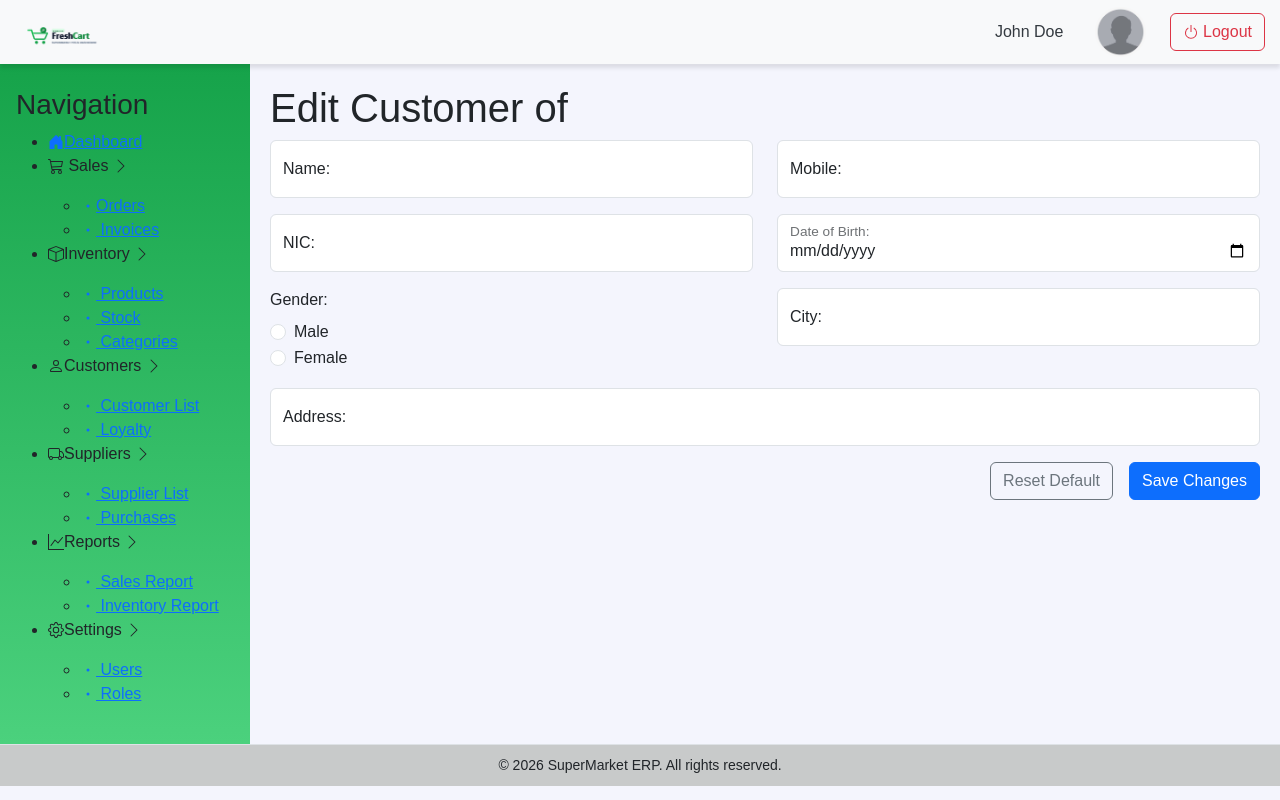
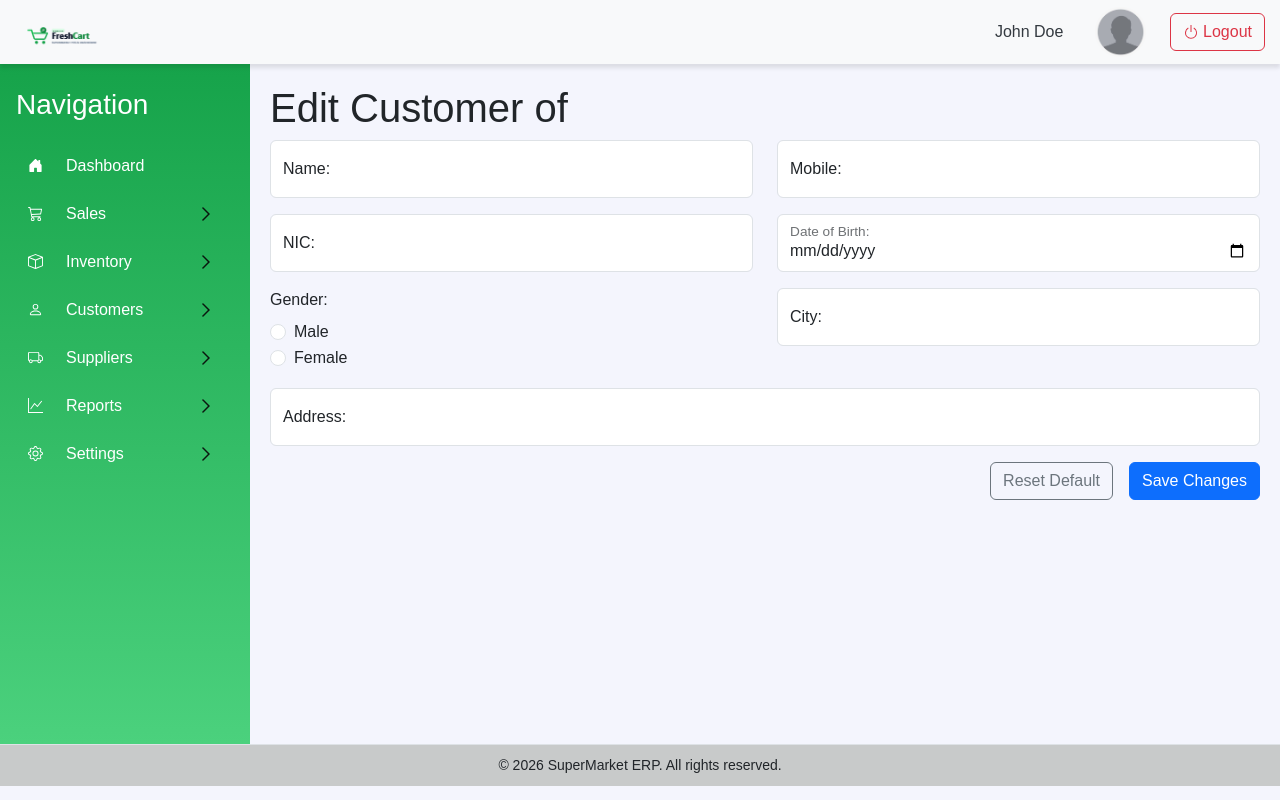
Before and after one commit to isharaudayamali/FreshCartGrocery, a React (Vite) app: page /customers/1/edit in a window 1280 px wide. Built offline with nearby package versions, Linux system fonts and the light colour scheme; no server answers; sample sign-in values are in the browser's storage.

Commit message:
refactor: enhance MainWindowSideBar component with improved submenu toggle functionality and styling

```diff
--- a/src/components/widgets/side-bar/MainWindowSideBar.scss
+++ b/src/components/widgets/side-bar/MainWindowSideBar.scss
@@ -18,6 +18,7 @@
   &::-webkit-scrollbar {
     width: 6px;
   }
+
   &::-webkit-scrollbar-thumb {
     background-color: rgba(255, 255, 255, 0.3);
     border-radius: 10px;
@@ -26,8 +27,7 @@
   &.open {
     transform: translateX(0);
 
-    + div {
-      &::before {
+    + div::before {
       content: "";
       position: fixed;
       top: 64px;
@@ -45,7 +45,6 @@
       height: 50px;
       object-fit: cover;
       border-radius: 50%;
-        border: none;
       border: 2px solid rgba(255, 255, 255, 0.5);
     }
   }
@@ -54,97 +53,10 @@
     display: flex;
     flex-direction: column;
     gap: 16px;
+  }
 
   .sidebar-title {
-        font-size: 13px;
-        text-transform: uppercase;
-        letter-spacing: 1px;
-        color: rgba(255, 255, 255, 0.7);
-        margin-bottom: 12px;
-        font-weight: 600;
-      }
-
-      .menu {
-        list-style: none;
-        padding: 0;
-        margin: 0;
-
-        .menu-item {
-          margin-bottom: 4px;
-
-          .menu-link {
-            color: #ffffff;
-            font-weight: 500;
-            text-decoration: none;
-            display: flex;
-            align-items: center;
-            gap: 12px;
-            padding: 10px 14px;
-            font-size: 15px;
-            cursor: pointer;
-            border-radius: 8px; /* Rounder edges */
-            transition:
-              background-color 0.2s ease,
-              transform 0.1s ease;
-            margin: 0;
-
-            svg {
-              font-size: 18px;
-            }
-
-            .chevron-icon {
-              margin-left: auto;
-              font-size: 14px;
-              transition: transform 0.3s ease;
-            }
-
-            &:hover {
-              background-color: rgba(255, 255, 255, 0.15);
-            }
-          }
-
-          &.open {
-            .menu-link {
-              background-color: rgba(255, 255, 255, 0.2);
-              .chevron-icon {
-                transform: rotate(90deg);
-              }
-            }
-
-            .sub-menu {
-              max-height: 250px; /* Smooth open animation */
-              opacity: 1;
-              padding-top: 4px;
-              padding-bottom: 8px;
-            }
-          }
-
-          .sub-menu {
-            list-style: none;
-            padding-left: 28px;
-            margin: 0;
-            max-height: 0;
-            opacity: 0;
-            overflow: hidden;
-            transition: all 0.3s ease-in-out;
-          }
-        }
-      }
-
-      .sub-menu {
-        display: none;
-        padding-left: 16px;
-        margin-top: 8px;
-        overflow: hidden;
-        &.open {
-          display: block;
-        }
-        > .menu-item {
-          > a {
-            padding: 6px 12px;
-            font-size: 14px;
-          }
-        }
+    color: #fff;
   }
 
   .menu,
@@ -152,13 +64,13 @@
     list-style: none;
     padding: 0;
     margin: 0;
+  }
 
   .menu-item {
     margin-bottom: 8px;
-          color: #1f1f1f;
 
     > a,
-          p {
+    > p {
       color: #fff;
       font-weight: 500;
       text-decoration: none;
@@ -170,51 +82,65 @@
       cursor: pointer;
       border-radius: 4px;
       transition: background-color 0.3s ease;
+      margin: 0;
+
+      svg {
+        margin-right: 8px;
+        color: #fff;
+        font-size: 15px;
+      }
 
       .chevron-icon {
         margin-left: auto;
+        color: #090909;
         font-size: 16px;
-              color: #090909;
         stroke-width: 0.5;
         transition: transform 0.3s ease;
       }
-            svg {
-              margin-right: 8px;
-              fill: #0f0f0f;
-              color: #fff;
-              font-size: 15px;
-            }
+
       &:hover {
         background-color: rgba(255, 255, 255, 0.1);
       }
     }
-          &.open > a,
-          p {
-            .chevron-icon {
+
+    &.open {
+      > p {
+        background-color: rgba(255, 255, 255, 0.2);
+      }
+
+      > p .chevron-icon {
         transform: rotate(90deg);
       }
+
+      > .sub-menu {
+        max-height: 250px;
+        opacity: 1;
+        padding-top: 4px;
+        padding-bottom: 8px;
+      }
+    }
+  }
+
+  .sub-menu {
+    padding-left: 28px;
+    max-height: 0;
+    opacity: 0;
+    overflow: hidden;
+    transition: all 0.3s ease-in-out;
+
+    .menu-item {
+      margin-bottom: 4px;
     }
 
     .sidebar-link {
       display: block;
-            padding: 8px 12px;
+      padding: 6px 12px;
       color: #fff;
       text-decoration: none;
       border-radius: 4px;
 
       &:hover {
         background-color: rgba(255, 255, 255, 0.1);
-            }
-          }
-        }
-
-        .parent-menu-item {
-          > p {
-            font-weight: bold;
-            cursor: pointer;
-            margin: 0;
-          }
-        }
       }
     }
   }
--- a/src/components/widgets/side-bar/MainWindowSideBar.tsx
+++ b/src/components/widgets/side-bar/MainWindowSideBar.tsx
@@ -2,22 +2,20 @@ import { BsBox, BsCart3, BsChevronRight, BsDot, BsFillHouseDoorFill, BsGear, BsG
 import "./MainWindowSideBar.scss";
 import { logout } from "../../../services/auth-service";
 import User from "../../../assets/images/user_dummy.jpg";
+import { useState } from "react";
 
 interface MainWindowSideBarParams {
   isSidebarOpen: boolean;
 }
 
 const MainWindowSideBar = ({ isSidebarOpen }: MainWindowSideBarParams) => {
+const [expandedMenus, setExpandedMenus] = useState<Record<string, boolean>>({});
 
-
-function handleToggleExpandMenu(e: React.MouseEvent<HTMLParagraphElement, MouseEvent>) {
-    const parentMenu = e.currentTarget.parentElement;
-    if (parentMenu) {
-        const subMenu = parentMenu.querySelector(".sub-menu");
-        if (subMenu) {
-            subMenu.classList.toggle("open");
-        }
-    }
+function handleToggleExpandMenu(menuName: string) {
+  setExpandedMenus((currentMenus) => ({
+    ...currentMenus,
+    [menuName]: !currentMenus[menuName],
+  }));
 }
 
   return (
@@ -45,9 +43,9 @@ function handleToggleExpandMenu(e: React.MouseEvent<HTMLParagraphElement, MouseE
               <span>Dashboard</span>
             </a>
           </li>
-          <li className="menu-item parent-menu">
-            <p onClick={handleToggleExpandMenu}> <BsCart3/> Sales <BsChevronRight className="chevron-icon" /></p>
-            <ul className="sub-menu">
+          <li className={`menu-item parent-menu ${expandedMenus.sales ? "open" : ""}`}>
+            <p onClick={() => handleToggleExpandMenu("sales")}> <BsCart3/> Sales <BsChevronRight className="chevron-icon" /></p>
+            <ul className={`sub-menu ${expandedMenus.sales ? "open" : ""}`}>
               <li className="menu-item">
                 <a href="#" className="sidebar-link">
                   <span> <BsDot/>Orders</span>
@@ -60,9 +58,9 @@ function handleToggleExpandMenu(e: React.MouseEvent<HTMLParagraphElement, MouseE
               </li>
             </ul>
           </li>
-          <li className="menu-item parent-menu">
-           <p onClick={handleToggleExpandMenu}><BsBox/>Inventory <BsChevronRight className="chevron-icon" /></p>
-            <ul className="sub-menu">
+          <li className={`menu-item parent-menu ${expandedMenus.inventory ? "open" : ""}`}>
+           <p onClick={() => handleToggleExpandMenu("inventory")}><BsBox/>Inventory <BsChevronRight className="chevron-icon" /></p>
+            <ul className={`sub-menu ${expandedMenus.inventory ? "open" : ""}`}>
               <li className="menu-item">
                 <a href="#" className="sidebar-link">
                   <span> <BsDot/> Products</span>
@@ -80,9 +78,9 @@ function handleToggleExpandMenu(e: React.MouseEvent<HTMLParagraphElement, MouseE
               </li>
             </ul>
           </li>
-          <li className="menu-item parent-menu">
-            <p onClick={handleToggleExpandMenu}><BsPerson/>Customers <BsChevronRight className="chevron-icon" /></p>
-            <ul className="sub-menu">
+          <li className={`menu-item parent-menu ${expandedMenus.customers ? "open" : ""}`}>
+            <p onClick={() => handleToggleExpandMenu("customers")}><BsPerson/>Customers <BsChevronRight className="chevron-icon" /></p>
+            <ul className={`sub-menu ${expandedMenus.customers ? "open" : ""}`}>
               <li className="menu-item">
                 <a href="#" className="sidebar-link">
                   <span> <BsDot/> Customer List</span>
@@ -95,9 +93,9 @@ function handleToggleExpandMenu(e: React.MouseEvent<HTMLParagraphElement, MouseE
               </li>
             </ul>
           </li>
-          <li className="menu-item parent-menu">
-            <p onClick={handleToggleExpandMenu}><BsTruck/>Suppliers <BsChevronRight className="chevron-icon" /></p>
-            <ul className="sub-menu">
+          <li className={`menu-item parent-menu ${expandedMenus.suppliers ? "open" : ""}`}>
+            <p onClick={() => handleToggleExpandMenu("suppliers")}><BsTruck/>Suppliers <BsChevronRight className="chevron-icon" /></p>
+            <ul className={`sub-menu ${expandedMenus.suppliers ? "open" : ""}`}>
               <li className="menu-item">
                 <a href="#" className="sidebar-link">
                   <span> <BsDot/> Supplier List</span>
@@ -110,9 +108,9 @@ function handleToggleExpandMenu(e: React.MouseEvent<HTMLParagraphElement, MouseE
               </li>
             </ul>
           </li>
-          <li className="menu-item parent-menu">
-            <p onClick={handleToggleExpandMenu}><BsGraphUp/>Reports <BsChevronRight className="chevron-icon" /></p>
-            <ul className="sub-menu">
+          <li className={`menu-item parent-menu ${expandedMenus.reports ? "open" : ""}`}>
+            <p onClick={() => handleToggleExpandMenu("reports")}><BsGraphUp/>Reports <BsChevronRight className="chevron-icon" /></p>
+            <ul className={`sub-menu ${expandedMenus.reports ? "open" : ""}`}>
               <li className="menu-item">
                 <a href="#" className="sidebar-link">
                   <span> <BsDot/> Sales Report</span>
@@ -125,9 +123,9 @@ function handleToggleExpandMenu(e: React.MouseEvent<HTMLParagraphElement, MouseE
               </li>
             </ul>
           </li>
-          <li className="menu-item parent-menu">
-            <p onClick={handleToggleExpandMenu}><BsGear/>Settings <BsChevronRight className="chevron-icon" /></p>
-            <ul className="sub-menu">
+          <li className={`menu-item parent-menu ${expandedMenus.settings ? "open" : ""}`}>
+            <p onClick={() => handleToggleExpandMenu("settings")}><BsGear/>Settings <BsChevronRight className="chevron-icon" /></p>
+            <ul className={`sub-menu ${expandedMenus.settings ? "open" : ""}`}>
               <li className="menu-item">
                 <a href="#" className="sidebar-link">
                   <span> <BsDot/> Users</span>
```
Lines whose indentation alone changed are shown as unchanged.
